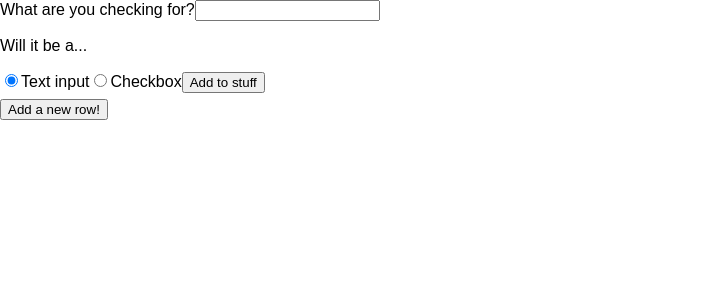
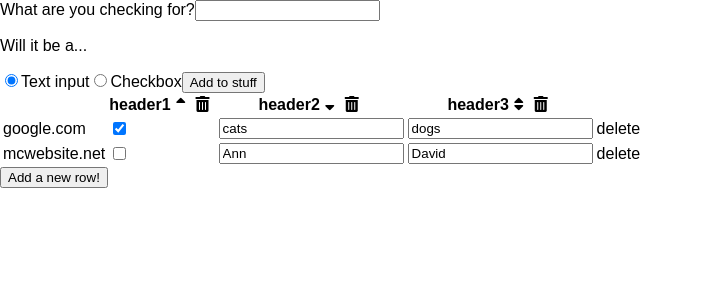
Before and after one commit to epiphannie/stuff-sorter, a React (Create React App) app: page / in a window 1280 px wide. Shown: the top 300 px of the page, without its empty margins (0-703 px from the left). Built offline with nearby package versions, Linux system fonts and the light colour scheme.

Commit message:
implement sorting icons

```diff
--- a/public/index.html
+++ b/public/index.html
@@ -10,6 +10,7 @@
     -->
     <link rel="manifest" href="%PUBLIC_URL%/manifest.json">
     <link rel="shortcut icon" href="%PUBLIC_URL%/favicon.ico">
+    <link rel="stylesheet" href="https://use.fontawesome.com/releases/v5.0.13/css/all.css" integrity="sha384-DNOHZ68U8hZfKXOrtjWvjxusGo9WQnrNx2sqG0tfsghAvtVlRW3tvkXWZh58N9jp" crossorigin="anonymous">
     <!--
       Notice the use of %PUBLIC_URL% in the tags above.
       It will be replaced with the URL of the `public` folder during the build.
--- a/src/App.js
+++ b/src/App.js
@@ -34,14 +34,14 @@ class App extends Component {
 
   addStuffButton = () => {
     this.setState((state) => {
-      state.stuffGrid.headers[state.stuffName] = state.stuffType
+      state.stuffGrid.headers[state.stuffName] = {type: state.stuffType, sortOrder: 'none'}
       state.stuffName = ''
       return state
     })
   }
 
   addRowButton = () => {
-    const rowURL = prompt("What website are you sorting?")
+    const rowURL = prompt("Add a thing to sort")
     if(rowURL === null || rowURL === '') {
       return
     }
@@ -75,27 +75,36 @@ class App extends Component {
 
   testGrid = {
     headers:{
-      // header1: 'checkbox',
-      // header2: 'text',
-      // header3: 'text',
+      header1: {
+        type: 'checkbox',
+        sortOrder: 'asc'
+      },
+      header2: {
+        type: 'text',
+        sortOrder: 'desc'
+      },
+      header3: {
+        type: 'text',
+        sortOrder: 'none',
+      },
     },
     rows:[
-      // {
-      //   url: 'google.com',
-      //   values: {
-      //     header1: true,
-      //     header2: 'cats',
-      //     header3: 'dogs',
-      //   },
-      // },
-      // {
-      //   url: 'mcwebsite.net',
-      //   values: {
-      //     header1: false,
-      //     header2: 'Ann',
-      //     header3: 'David',
-      //   },
-      // },
+      {
+        url: 'google.com',
+        values: {
+          header1: true,
+          header2: 'cats',
+          header3: 'dogs',
+        },
+      },
+      {
+        url: 'mcwebsite.net',
+        values: {
+          header1: false,
+          header2: 'Ann',
+          header3: 'David',
+        },
+      },
     ]
   }
 
@@ -142,13 +151,31 @@ class App extends Component {
 
     const headerElements = [<th key='url'></th>]
       for(let i in this.state.stuffGrid.headers) {
-        headerElements.push(<th key={i}>{i}</th>)
+        const order = this.state.stuffGrid.headers[i].sortOrder
+        const iconClass = ["fas"]
+        if (order === 'asc') {
+          iconClass.push("fa-sort-up")
+        } else if (order === 'desc'){
+          iconClass.push("fa-sort-down")
+        } else {
+          iconClass.push("fa-sort")
+        }
+        headerElements.push(<th key={i}>{i}
+          <i className={iconClass.join(' ')}></i>
+          <i className="fas fa-trash-alt"></i>
+          </th>)
       }
+      // <i class="fas fa-trash-alt"></i>
+      // <i class="fas fa-sort-up"></i>
+      // <i class="fas fa-sort-down"></i>
+
     const cellements = []
       for(let [i, row] of this.state.stuffGrid.rows.entries()) {
         const cells = [<td key='url'>{row.url}</td>]
         for(let header in this.state.stuffGrid.headers) {
-          cells.push(<td key={header}>{this.renderCellement(this.state.stuffGrid.headers[header], row.values[header])}</td>)
+          cells.push(<td key={header}>
+            {this.renderCellement(this.state.stuffGrid.headers[header].type, row.values[header])}
+            </td>)
         }
         cells.push(<td key='delete' onClick={() => {
           this.deleteButton(i)
--- a/src/index.css
+++ b/src/index.css
@@ -3,3 +3,10 @@ body {
   padding: 0;
   font-family: sans-serif;
 }
+
+.fa-sort-up,
+.fa-sort-down,
+.fa-sort,
+.fa-trash-alt {
+  margin: 0 5px;
+}
```
Also changed, not shown: 1 other file (tests, documents, lock files or other folders).
